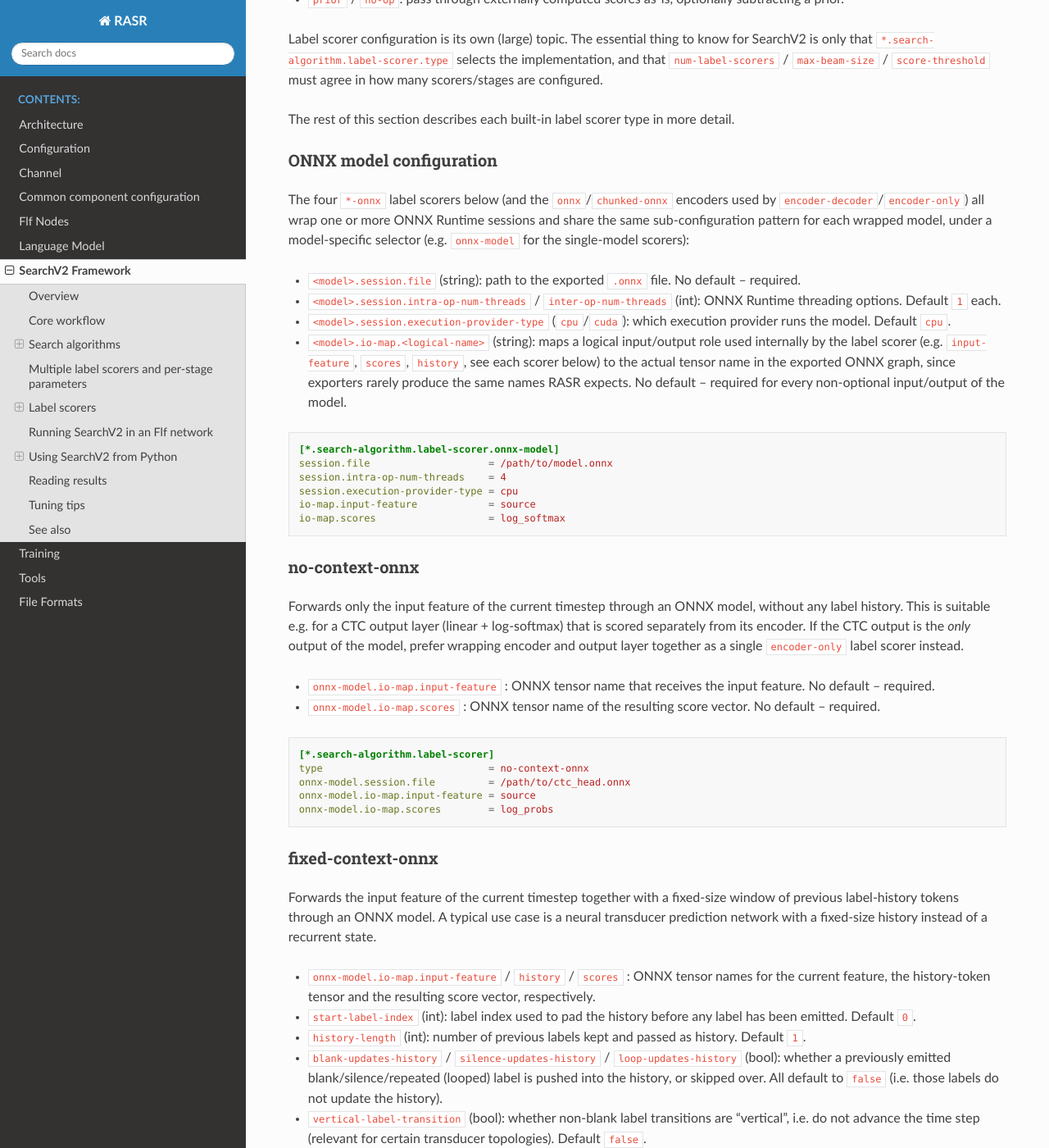
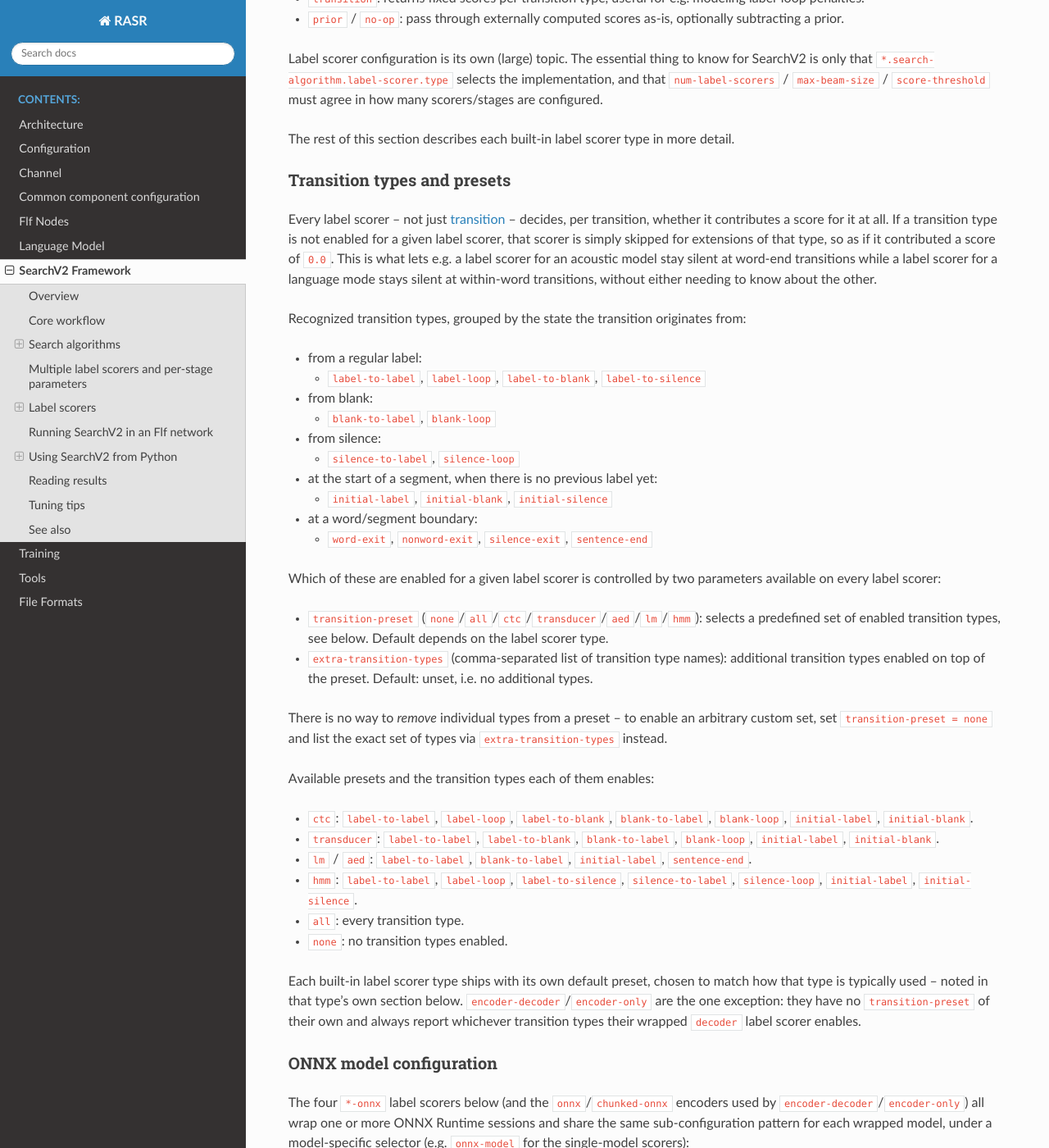
Before and after one commit to rwth-i6/rasr, a Sphinx documentation site: the page built from doc/search_v2.rst, in a window 1280 px wide and 1400 px high, scrolled down 10094 px. Shown: the whole window at 82% size. Built offline with Sphinx 7.4.7 and the Read the Docs theme 3.1.0, drawn with Linux system fonts in a browser that asks for light colours; some of the changed text lies outside the part shown.

Commit message:
Add explanations about transition types and preset

```diff
--- a/doc/search_v2.rst
+++ b/doc/search_v2.rst
@@ -470,6 +470,65 @@ Label scorer configuration is its own (large) topic. The essential thing to know
 
 The rest of this section describes each built-in label scorer type in more detail.
 
+Transition types and presets
+^^^^^^^^^^^^^^^^^^^^^^^^^^^^^
+
+Every label scorer -- not just :ref:`transition` -- decides, per transition, whether it contributes a score for
+it at all. If a transition type is not enabled for a given label scorer, that scorer is simply skipped for
+extensions of that type, so as if it contributed a score of ``0.0``. This is what lets e.g. a label scorer for an
+acoustic model stay silent at word-end transitions while a label scorer for a language mode stays silent at
+within-word  transitions, without either needing to know about the other.
+
+Recognized transition types, grouped by the state the transition originates from:
+
+* from a regular label:
+
+  * ``label-to-label``, ``label-loop``, ``label-to-blank``, ``label-to-silence``
+
+* from blank:
+
+  * ``blank-to-label``, ``blank-loop``
+
+* from silence:
+
+  * ``silence-to-label``, ``silence-loop``
+
+* at the start of a segment, when there is no previous label yet:
+
+  * ``initial-label``, ``initial-blank``, ``initial-silence``
+
+* at a word/segment boundary:
+
+  * ``word-exit``, ``nonword-exit``, ``silence-exit``, ``sentence-end``
+
+Which of these are enabled for a given label scorer is controlled by two parameters available on every label
+scorer:
+
+* ``transition-preset`` (``none``/``all``/``ctc``/``transducer``/``aed``/``lm``/``hmm``): selects a predefined
+  set of enabled transition types, see below. Default depends on the label scorer type.
+* ``extra-transition-types`` (comma-separated list of transition type names): additional transition types
+  enabled on top of the preset. Default: unset, i.e. no additional types.
+
+There is no way to *remove* individual types from a preset -- to enable an arbitrary custom set, set
+``transition-preset = none`` and list the exact set of types via ``extra-transition-types`` instead.
+
+Available presets and the transition types each of them enables:
+
+* ``ctc``: ``label-to-label``, ``label-loop``, ``label-to-blank``, ``blank-to-label``, ``blank-loop``,
+  ``initial-label``, ``initial-blank``.
+* ``transducer``: ``label-to-label``, ``label-to-blank``, ``blank-to-label``, ``blank-loop``, ``initial-label``,
+  ``initial-blank``.
+* ``lm`` / ``aed``: ``label-to-label``, ``blank-to-label``, ``initial-label``, ``sentence-end``.
+* ``hmm``: ``label-to-label``, ``label-loop``, ``label-to-silence``, ``silence-to-label``, ``silence-loop``,
+  ``initial-label``, ``initial-silence``.
+* ``all``: every transition type.
+* ``none``: no transition types enabled.
+
+Each built-in label scorer type ships with its own default preset, chosen to match how that type is typically
+used -- noted in that type's own section below. ``encoder-decoder``/``encoder-only`` are the one exception: they
+have no ``transition-preset`` of their own and always report whichever transition types their wrapped
+``decoder`` label scorer enables.
+
 ONNX model configuration
 ^^^^^^^^^^^^^^^^^^^^^^^^^
 
@@ -505,6 +564,7 @@ single ``encoder-only`` label scorer instead.
 
 * ``onnx-model.io-map.input-feature`` : ONNX tensor name that receives the input feature. No default -- required.
 * ``onnx-model.io-map.scores`` : ONNX tensor name of the resulting score vector. No default -- required.
+* Default :ref:`transition-preset <Transition types and presets>`: ``ctc``.
 
 .. code-block:: ini
 
@@ -532,6 +592,7 @@ history instead of a recurrent state.
   the time step (relevant for certain transducer topologies). Default ``false``.
 * ``max-batch-size`` (int): maximum number of histories forwarded through the ONNX model in one call, hypotheses
   beyond this are split into further calls. Default unbounded.
+* Default :ref:`transition-preset <Transition types and presets>`: ``transducer``.
 
 .. code-block:: ini
 
@@ -566,6 +627,7 @@ stateful (recurrent) language model.
 * ``max-batch-size`` (int): maximum number of hidden states forwarded through the scorer model at once. Default unbounded.
 * ``max-cached-score-vectors`` (int): size of an LRU cache mapping scoring contexts to already-computed score
   vectors, to avoid recomputation and bound memory use on very long segments. Default ``1000``.
+* Default :ref:`transition-preset <Transition types and presets>`: ``lm``.
 
 .. code-block:: ini
 
@@ -596,6 +658,7 @@ caches (splitting/merging/rebasing state across beam search steps) without quadr
 * ``blank-updates-history`` / ``silence-updates-history`` / ``loop-updates-history`` (bool): as above. Default ``false``.
 * ``max-batch-size`` (int): maximum number of scoring contexts forwarded through the ONNX model at once. Default unbounded.
 * ``max-cached-score-vectors`` (int): size of the score-vector cache, as for ``stateful-onnx``.
+* Default :ref:`transition-preset <Transition types and presets>`: ``lm``.
 
 .. code-block:: ini
 
@@ -616,6 +679,8 @@ trivial pass-through decoder), used when encoder and output/CTC layer are export
 
 * ``decoder.*`` : configuration of the wrapped decoder label scorer (``encoder-decoder`` only), same
   parameters as the chosen ``decoder.type`` label scorer.
+* No :ref:`transition-preset <Transition types and presets>` of its own -- always reports whichever transition
+  types the wrapped ``decoder`` label scorer enables.
 
 .. code-block:: ini
 
@@ -701,6 +766,7 @@ AED and a CTC model at the label level.
   explicitly -- a default of ``0`` produces a degenerate, empty score matrix.
 * ``label-scorer.*`` : configuration of the wrapped time-synchronous CTC label scorer (nested selector), most likely
   :ref:`no-context-onnx`, configured the same way as under a top-level ``label-scorer`` selector.
+* Default :ref:`transition-preset <Transition types and presets>`: ``lm``.
 
 .. code-block:: ini
 
@@ -726,6 +792,7 @@ neural language model scorer inside one label-scorer "stage" (as opposed to usin
 * ``scorer-<i>.scale`` (float): log-linear weight of the ``i``-th sub-scorer's score. This is just the same
   implicit ``scale`` parameter every label scorer has (see :ref:`SearchV2 Label Scorers` above), applied here
   once per sub-scorer since each ``scorer-<i>`` is itself a full label scorer. Default ``1.0``.
+* Default :ref:`transition-preset <Transition types and presets>`: ``all``.
 
 .. code-block:: ini
 
@@ -744,33 +811,12 @@ transition
 
 Returns a fixed, configured score for each transition type, independent of any input features or label
 history. Useful to model e.g. label-loop penalties or blank/word/sentence-end exit penalties analogous to HMM
-transition penalties, without needing a model to produce them. Recognized transition types, grouped by the state
-the transition originates from:
-
-* from a regular label:
-
-  * ``label-to-label``, ``label-loop``, ``label-to-blank``, ``label-to-silence``
-
-* from blank:
-
-  * ``blank-to-label``, ``blank-loop``
-
-* from silence:
-
-  * ``silence-to-label``, ``silence-loop``
-
-* at the start of a segment, when there is no previous label yet:
-
-  * ``initial-label``, ``initial-blank``, ``initial-silence``
-
-* at a word/segment boundary:
-
-  * ``word-exit``, ``nonword-exit``, ``silence-exit``, ``sentence-end``
-
-Configuration:
+transition penalties, without needing a model to produce them. See :ref:`Transition types and presets` above for
+the full list of recognized types.
 
 * ``<transition-type>-score`` (float): fixed score for the given transition type, e.g. ``label-loop-score``.
   Any transition type not explicitly set defaults to a score of ``0.0``.
+* Default :ref:`transition-preset <Transition types and presets>`: ``all``.
 
 .. code-block:: ini
 
@@ -798,6 +844,7 @@ and/or subtracting a prior from it, which is useful e.g. to convert posteriors i
   this unset does *not* by itself disable the prior -- set ``priori-scale = 0.0`` explicitly to disable it without
   providing a file.
 * ``priori-scale`` (float): log-linear scale applied to the prior before subtracting it from the score. Default ``1.0``.
+* Default :ref:`transition-preset <Transition types and presets>` (both ``no-op`` and ``prior``): ``ctc``.
 
 .. code-block:: ini
 
@@ -1051,8 +1098,8 @@ scorer, or used as the ``decoder`` of an ``encoder-decoder`` label scorer.
   ``librasr.LabelScorer``) under ``name``, making it selectable via ``label-scorer.type = <name>`` in any config
   from then on, for the lifetime of the process.
 * ``librasr.TransitionType`` : enum mirroring the C++ ``Nn::TransitionType`` values, with the same transition
-  types as listed under :ref:`transition` above, but as ``SCREAMING_SNAKE_CASE`` enum members instead of
-  hyphenated strings, e.g. ``label-to-label`` becomes ``librasr.TransitionType.LABEL_TO_LABEL``.
+  types as listed under :ref:`Transition types and presets` above, but as ``SCREAMING_SNAKE_CASE`` enum members
+  instead of hyphenated strings, e.g. ``label-to-label`` becomes ``librasr.TransitionType.LABEL_TO_LABEL``.
 * Required overrides on a ``librasr.LabelScorer`` subclass: ``reset``, ``signal_no_more_features``,
   ``get_initial_scoring_context``, ``allowed_transition_types``, ``extended_scoring_context``, ``add_inputs``,
   ``compute_scores_with_times`` (signatures shown in the example above).
```
